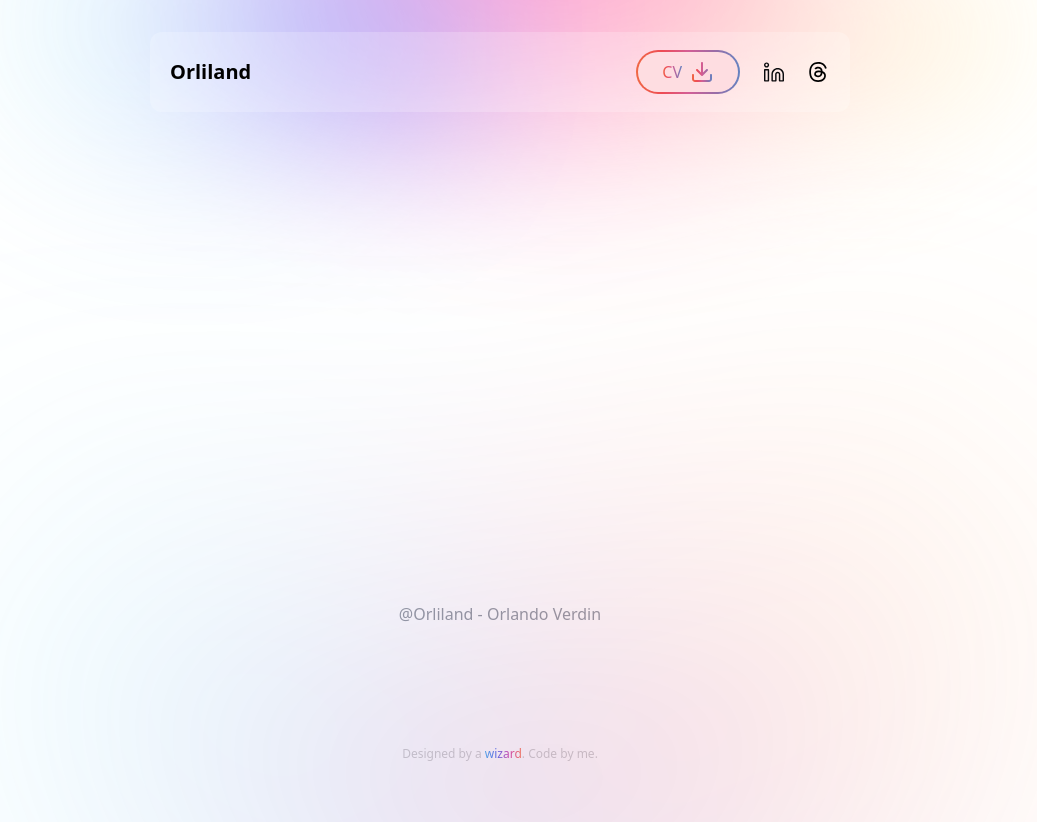
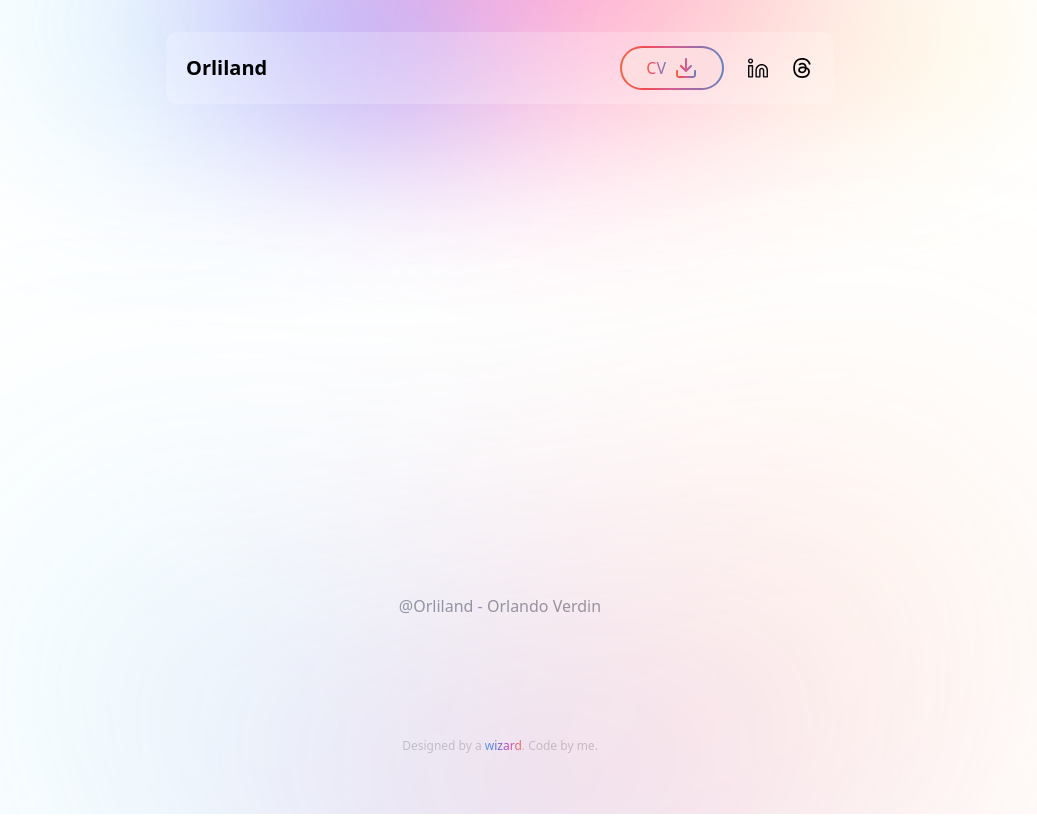
Before and after one commit to Orliland/orliland, a Next.js app: page / in a window 1280 px wide. Shown: the whole page, without its empty margins (140-1177 px from the left). Built offline with nearby package versions, Linux system fonts and the light colour scheme.

Commit message:
add paddign to header

```diff
--- a/app/ui/Header.js
+++ b/app/ui/Header.js
@@ -6,9 +6,9 @@ import styles from "@/app/ui/footer.module.css";
 
 export default function Header() {
   return (
-    <header className=" container mx-auto max-w-[700px] pt-8">
+    <header className=" container mx-auto max-w-[700px] pt-8 px-4">
       <div className={styles.header}></div>
-      <nav className="px-5 py-4 rounded-xl bg-white/20 flex justify-between items-center">
+      <nav className="px-5 py-3 rounded-xl bg-white/20 flex justify-between items-center">
         <span className="text-xl font-bold hover:cursor-pointer hover:text-slate-500 ">
           Orliland
         </span>
```
